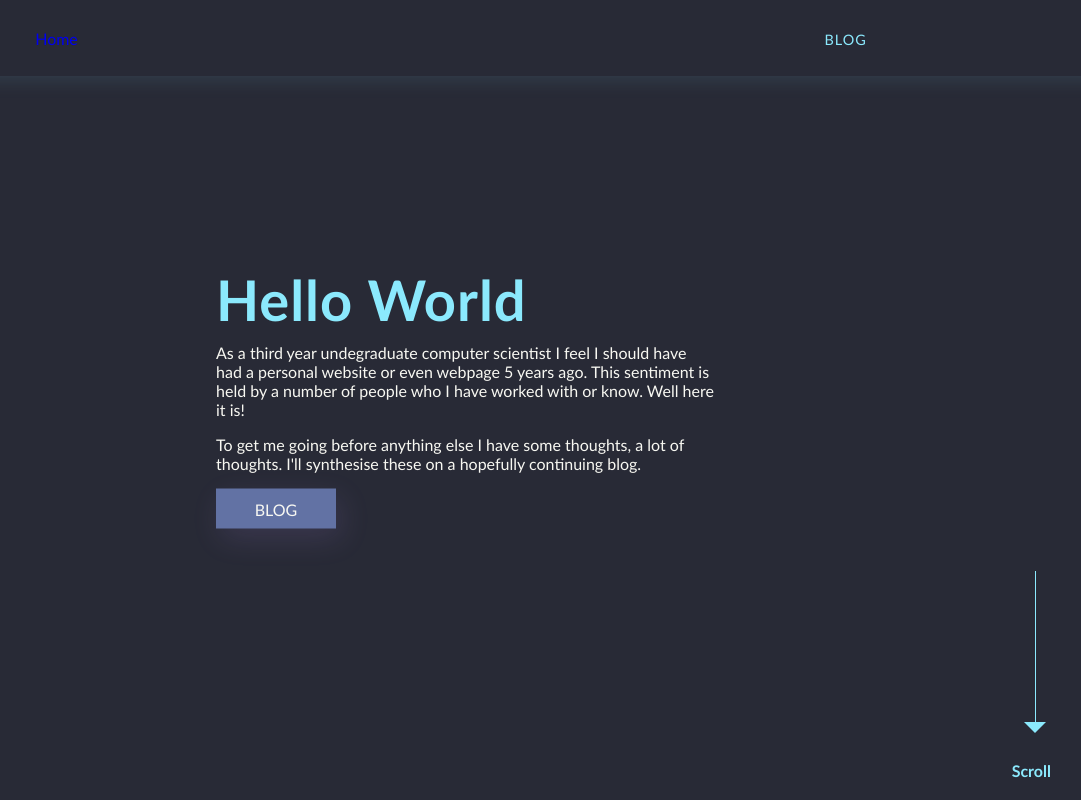
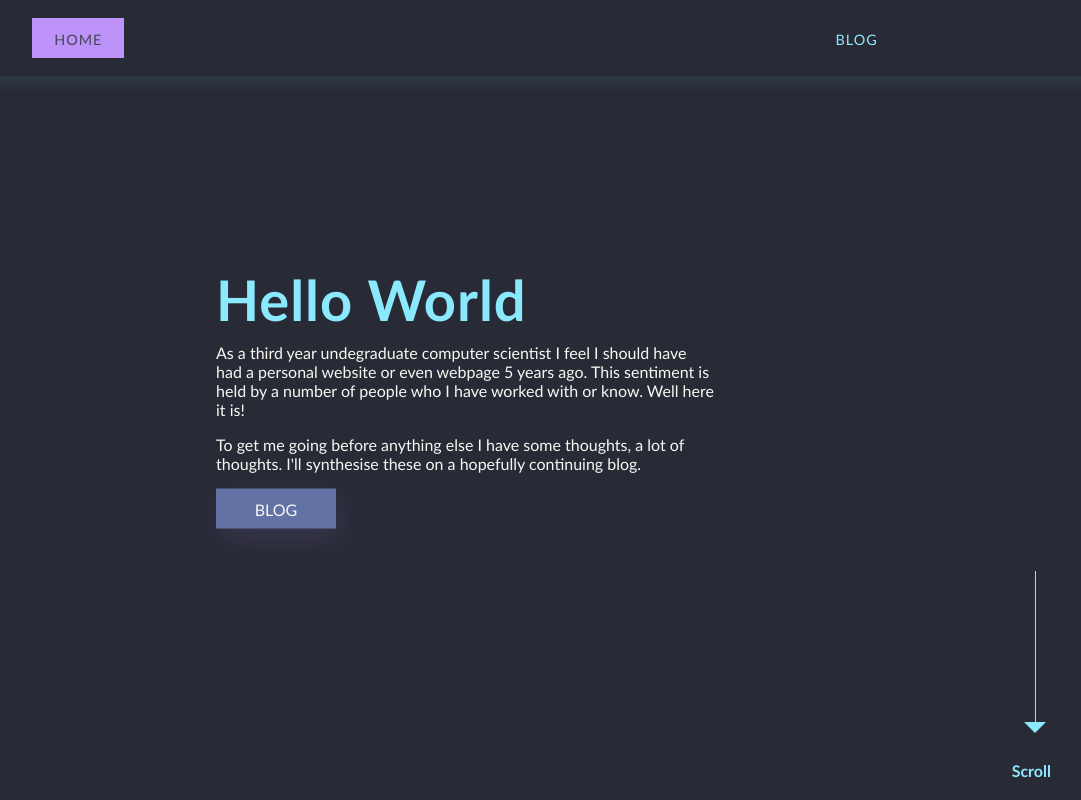
Before and after one commit to skyepurchase/website, a plain HTML site: page index.html in a window 1280 px wide. Shown: the top 800 px of the page, without its empty margins (174-1255 px from the left). Drawn offline with Linux system fonts and the light colour scheme.

Commit message:
Adding Home button effects

```diff
--- a/css/style.css
+++ b/css/style.css
@@ -50,7 +50,8 @@ nav ul{
     padding: 0px;
 }
 
-nav ul li a{
+nav ul li a,
+nav p{
     height: 40px;
     line-height: 43px;
     margin: 8px;
@@ -67,6 +68,18 @@ nav ul li a:hover{
     background-color: #8be9fd;
     color: #44475a;
     box-shadow: 2px 5px 15px rgba(139,233,253,0.5);
+    transition: all ease 0.2s;
+}
+
+nav p{
+    color: #44475a;
+    background-color: #bd93f9;
+}
+
+nav p:hover{
+    color: #44475a;
+    background-color: #bd93f9;
+    box-shadow: 2px 5px 15px rgba(189,147,249,0.5);
     transition: all ease 0.2s;
 }
 
```
